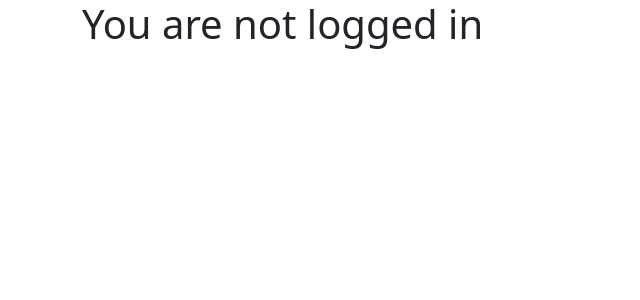
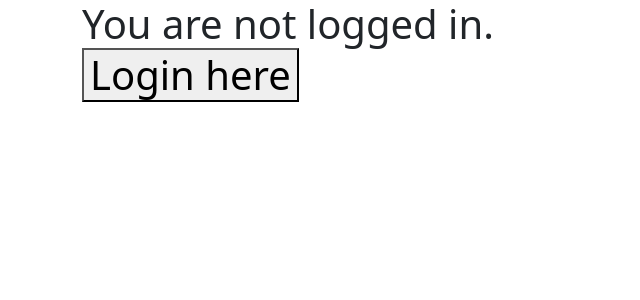
Before and after one commit to bleuLenny/StudyMates, a React (Create React App) app in the folder frontend/: page /dashboard in a window 1280 px wide. Shown: the top 300 px of the page, without its empty margins (0-640 px from the left). Built offline with nearby package versions, Linux system fonts and the light colour scheme; no server answers.

Commit message:
Fixed minor bugs

```diff
--- a/frontend/src/components/logged_in/dashboard/Dashboard.js
+++ b/frontend/src/components/logged_in/dashboard/Dashboard.js
@@ -6,6 +6,7 @@ import "bootstrap/dist/css/bootstrap.min.css";
 import { Card, CardGroup } from "react-bootstrap";
 import { useEffect } from "react";
 import axios from "axios";
+import { Link } from "react-router-dom";
 
 const Dashboard = () => {
   const [auth, setAuth] = useState(false);
@@ -63,7 +64,11 @@ const Dashboard = () => {
       </div>
     );
   } else {
-    return <h1>You are not logged in</h1>;
+    return (
+      <h1>
+        You are not logged in. <br/>{<Link to="/login"><button>Login here</button></Link>}
+      </h1>
+    );
   }
 };
 
--- /dev/null
+++ b/frontend/src/components/logged_in/dashboard/Header.css
@@ -0,0 +1,7 @@
+a {
+  text-decoration: none;
+  color: black;
+}
+.nav-link > a {
+  color: white;
+}
--- a/frontend/src/components/logged_in/dashboard/Header.js
+++ b/frontend/src/components/logged_in/dashboard/Header.js
@@ -2,57 +2,39 @@ import axios from "axios";
 import PropTypes from "prop-types";
 import "bootstrap/dist/css/bootstrap.css";
 import { Nav, Navbar, NavDropdown, Container } from "react-bootstrap";
-import { Navigate } from "react-router-dom";
-
+import { Link } from "react-router-dom";
+import "./Header.css";
 const Header = ({ title, username }) => {
-
   const logOutButton = () => {
     axios.get("/auth/logout");
-    <Navigate to="/" />;
   };
   return (
     <Navbar expand="lg" variant="dark" bg="dark" sticky="top">
       <Container>
-            <Navbar.Brand href="#">
+        <Navbar.Brand>
           <h1> {title}</h1>
         </Navbar.Brand>
         <Nav>
           <NavDropdown title="Study Groups">
-                    <NavDropdown.Item href='search'>Search Groups</NavDropdown.Item>
-                    <NavDropdown.Item href='mygroups'>View {username} Groups</NavDropdown.Item>
-                    <NavDropdown.Item href='create'>Create Group</NavDropdown.Item>
+            <NavDropdown.Item>
+              <Link to="create">Create a group</Link>
+            </NavDropdown.Item>
+            <NavDropdown.Item>
+              <Link to="mygroups">View your Groups</Link>
+            </NavDropdown.Item>
+            <NavDropdown.Item>
+              <Link to="search">Search for a group</Link>
+            </NavDropdown.Item>
           </NavDropdown>
 
-                <Nav.Link onClick={logOutButton}>Logout</Nav.Link>
-
+          <Nav.Link onClick={logOutButton}>
+            <Link to="/">Logout</Link>
+          </Nav.Link>
         </Nav>
       </Container>
     </Navbar>
-    )
-}
-
-
-//   return (
-//     <Navbar expand="lg" variant="light" bg="info" sticky="top">
-//       <Container>
-//         <Navbar.Brand href="#">
-//           <h1> {title}</h1>
-//         </Navbar.Brand>
-//         <Nav>
-//           <NavDropdown title="Study Groups">
-//             <NavDropdown.Item href="search">Search Groups</NavDropdown.Item>
-//             <NavDropdown.Item href="mygroups">
-//               View {username} Groups
-//             </NavDropdown.Item>
-//             <NavDropdown.Item href="create">Create Group</NavDropdown.Item>
-//           </NavDropdown>
-
-//           <Nav.Link onClick={logOutButton}>Logout</Nav.Link>
-//         </Nav>
-//       </Container>
-//     </Navbar>
-//   );
-// };
+  );
+};
 
 Header.defaultProps = {
   title: "StudyMates",
@@ -63,49 +45,4 @@ Header.propTypes = {
   title: PropTypes.string.isRequired,
   user: PropTypes.string,
 };
-
-// const headingStyle = {
-//     color: 'white',
-//     backgroundColor: 'navy',
-// }
 export default Header;
-// import "bootstrap/dist/css/bootstrap.min.css";
-// import { Link } from "react-router-dom";
-
-// const Header = () => {
-//   return (
-//     <div className="App">
-//       <nav className="navbar navbar-expand-lg navbar-light bg-light">
-//         <Link className="navbar-brand" to="/">
-//           StudyMate
-//         </Link>
-//         <button
-//           className="navbar-toggler"
-//           type="button"
-//           data-toggle="collapse"
-//           data-target="#navbarNavAltMarkup"
-//           aria-controls="navbarNavAltMarkup"
-//           aria-expanded="false"
-//           aria-label="Toggle navigation"
-//         >
-//           <span className="navbar-toggler-icon"></span>
-//         </button>
-//         <div className="collapse navbar-collapse" id="navbarNavAltMarkup">
-//           <div className="navbar-nav">
-//             <Link className="nav-item nav-link" to="/">
-//               Home
-//             </Link>
-//             <Link className="nav-item nav-link" to="/about">
-//               About Us
-//             </Link>
-//             <Link className="nav-item nav-link" to="/login">
-//               Login
-//             </Link>
-//           </div>
-//         </div>
-//       </nav>
-//     </div>
-//   );
-// };
-
-// export default Header;
```
Lines whose indentation alone changed are shown as unchanged.
